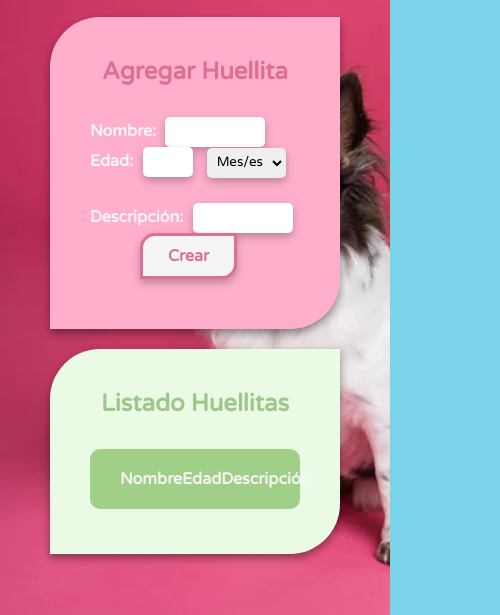
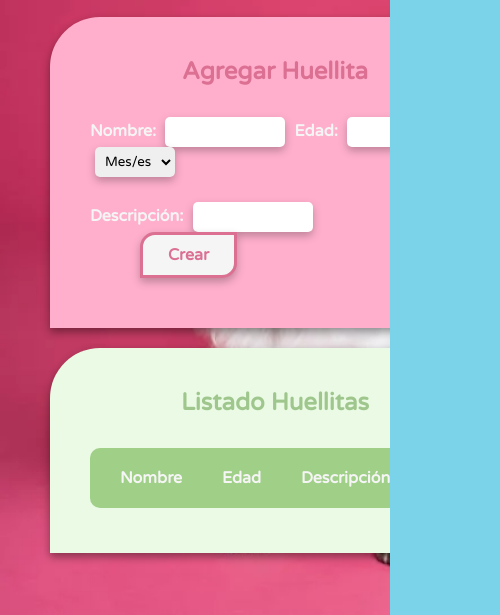
Before and after one commit to KarenBuenoVillalobos/Huellitas, a plain HTML site: page listado.html in a window 390 px wide. Shown: the part 229-844 px from the top of the page, 500 px wide, since content can reach past the window. Drawn offline with nearby package versions, Linux system fonts and the light colour scheme; no server answers.

Commit message:
Correcciones de diseño

```diff
--- a/css/abm.css
+++ b/css/listado.css
@@ -35,7 +35,9 @@ ol {
   border-radius: 50px 0;
   background-color: #ffafcc;
   box-shadow: 0 4px 8px rgba(0, 0, 0, 0.4);  /* Sombra para efecto elevado */
-  width: 750px;
+  /* width: 750px; */
+  max-width: 750px;
+  min-width: 650px;
   margin: 20px auto;
 }
 
@@ -68,7 +70,9 @@ ol {
   margin: 0 10px;
   box-shadow: 0 4px 8px rgba(0, 0, 0, 0.25); /* Sombra para efecto elevado */
   border-color: transparent;
-  width: 200px;
+  /* width: 200px; */
+  max-width: 200px;
+  min-width: 120px;
 }
 .form__inputedad:focus,
 .form__selectedad:focus,
@@ -81,14 +85,16 @@ ol {
 .form__inputedad,
 .form__selectedad {
   border-radius: 5px;
-  padding: 10px;
+  padding: 8px;
   margin: 0 10px;
   box-shadow: 0 4px 8px rgba(0, 0, 0, 0.25);  /* Sombra para efecto elevado */
   border-color: transparent;
 }
 
 .form__inputedad {
-  width: 60px;
+  /* width: 60px; */
+  max-width: 50px;
+  min-width: 40px;
 }
 /*
 textarea{
@@ -131,11 +137,13 @@ textarea{
 }
 
 .section-list {
-  padding: 60px 100px;
+  padding: 60px 80px;
   border-radius: 50px 0;
   background-color: #eafae4;
   box-shadow: 0 4px 8px rgba(0, 0, 0, 0.4);  /* Sombra para efecto elevado */
-  width: 1200px;
+  /* width: 1200px; */
+  max-width: 1200px;
+  min-width: 650px;
   margin: auto;
 }
 
@@ -168,7 +176,7 @@ textarea{
 .tasks__item p {
   font-size: 1.4em;
   color: rgb(63, 63, 63);
-  min-width: 200px;
+  min-width: 120px;
 }
 
 .done {
@@ -199,19 +207,21 @@ textarea{
 } */
 
 @media (max-width: 768px) {
-  .section-form{
+  .section-form,
+  .section-list{
     padding: 40px 60px;
     width: auto;
+    max-width: 650px;
+    min-width: 450px;
   }
   .form__label{
     font-size: 1.1em;
   }
   .form__input{
-    width: auto;
+    min-width: 120px;
   }
-  .section-list{
-    padding: 60px;
-    width: auto;
+  .form__selectedad{
+    min-width: 70px;
   }
   .tasks__title p{
     /* min-width: 30px; */
@@ -245,7 +255,9 @@ textarea{
     font-size: 1em;
   }
   .form__selectedad{
-    max-width: 90px;
+    /* max-width: 90px; */
+    /* min-width: 70px; */
+    width: 80px;
   }
   .form__button{
     padding: 10px 25px;
--- a/js/script.js
+++ b/js/script.js
@@ -1,4 +1,4 @@
-let header = '<a href="index.html" class="logo"><img id="logo" src="img/logo.png" alt="huellitas-de-amor"></a><input type="checkbox" id="check"><label for="check" class="mostrar-menu">&#8801</label><nav class="menu"><a href="index.html">Home</a><a href="nosotros.html">Nosotros</a><a href="adopta.html">Adopta</a><a href="abm-mascotas.html">Listado</a><a href="contacto.html">Contacto</a><a href="donar.html">Donar</a><label for="check" class="esconder-menu">&#215</label></nav>';
+let header = '<a href="index.html" class="logo"><img id="logo" src="img/logo.png" alt="huellitas-de-amor"></a><input type="checkbox" id="check"><label for="check" class="mostrar-menu">&#8801</label><nav class="menu"><a href="index.html">Home</a><a href="nosotros.html">Nosotros</a><a href="adopta.html">Adopta</a><a href="listado.html">Listado</a><a href="contacto.html">Contacto</a><a href="donar.html">Donar</a><label for="check" class="esconder-menu">&#215</label></nav>';
 document.getElementById('header').innerHTML = header;
 
 let footer = '<a href="https://www.facebook.com" target="_blank"><img src="img/ico-facebook.ico" alt="Facebook"></a><a href="https://www.instagram.com" target="_blank"><img src="img/ico-instagram.ico" alt="Instagram"></a><a href="https://www.whatsapp.com" target="_blank"><img src="img/ico-whatsapp.ico" alt="WhatsApp"></a><a href="https://www.twitter.com" target="_blank"><img src="img/ico-twitter.ico" alt="Twitter"></a><a href="https://www.youtube.com" target="_blank"><img src="img/ico-youtube.ico" alt="Youtube"></a><p>Derechos reservados © 2024</p><p>Terminos y condiciones</p><p>Soporte</p>';
--- a/abm-mascotas.html
+++ b/listado.html
@@ -6,7 +6,7 @@
     <meta name="viewport" content="width=device-width, initial-scale=1.0">
     <title>Listado de Mascotas</title>
     <link rel="stylesheet" href="/css/style.css">
-    <link rel="stylesheet" href="/css/abm.css">
+    <link rel="stylesheet" href="/css/listado.css">
     <link href="https://fonts.googleapis.com/css2?family=Varela+Round&display=swap" rel="stylesheet">
 </head>
 
```
Also changed, not shown: index.html (+1 -1 lines).
